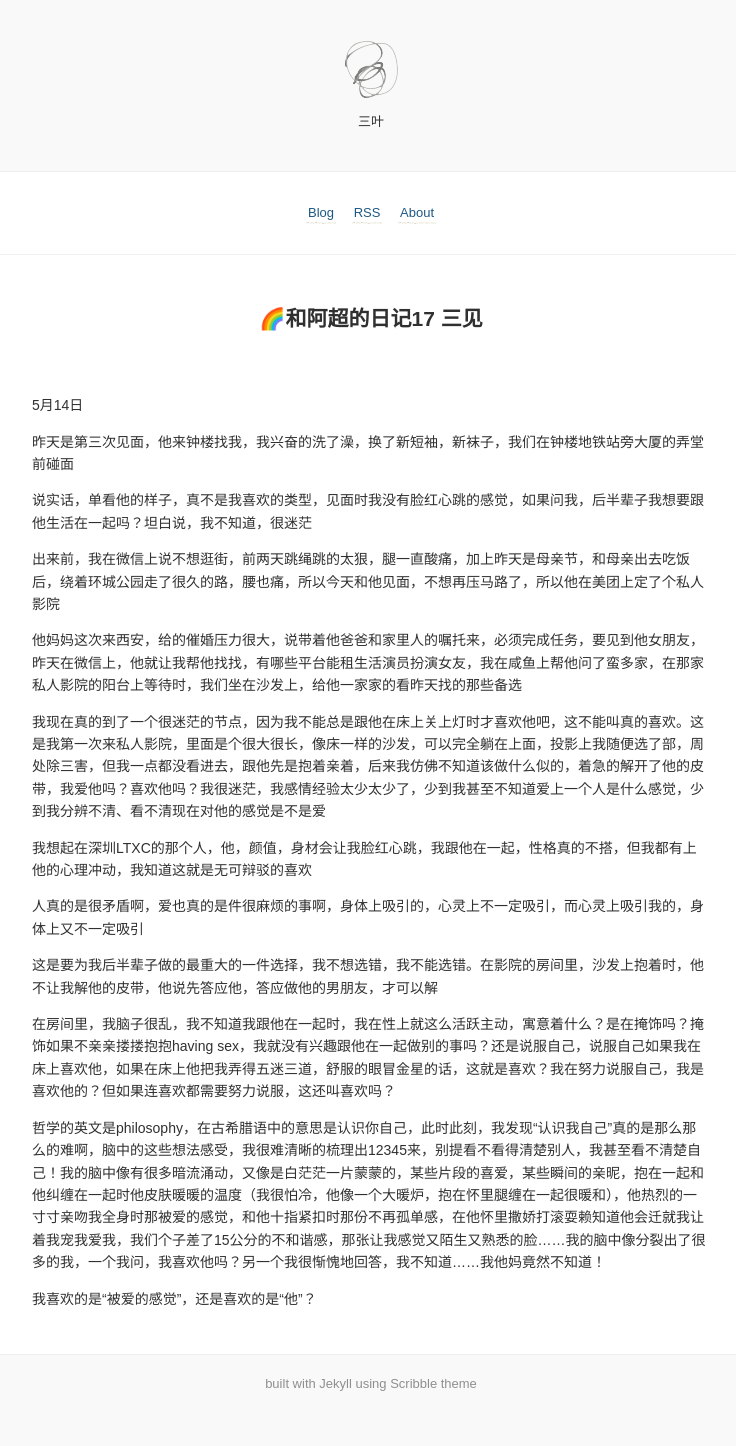
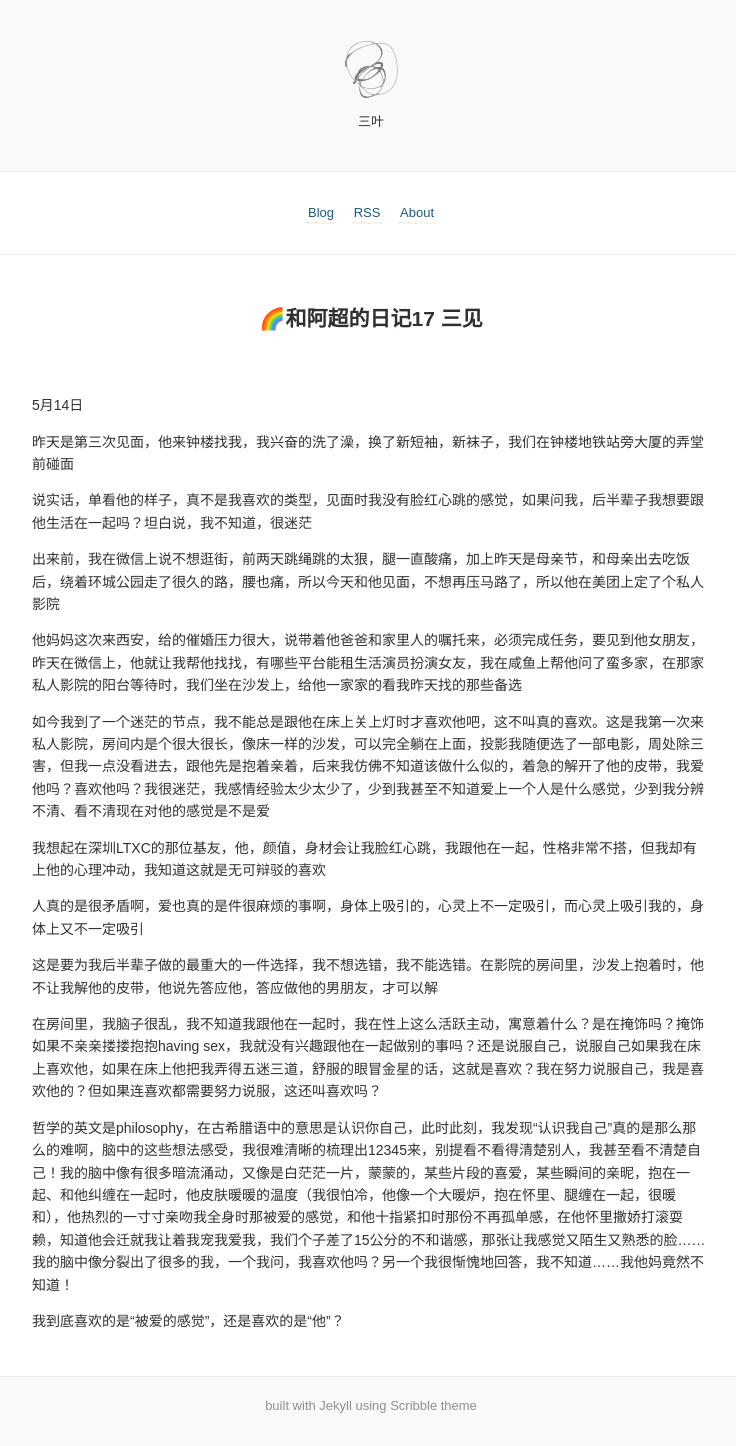
Before and after one commit to chaoandlong/chaoandlong.github.io, a Jekyll site: the page built from _posts/2024-05-14-🌈和阿超的日记17 三见.md, in a window 1280 px wide. Shown: the whole page, without its empty margins (269-1005 px from the left). Built offline with Jekyll 4.4.1, drawn with Linux system fonts in a browser that asks for light colours; before the commit the page ends 1423 px from its top, so only the background shows below that.

Commit message:
vault backup: 2024-08-27 23:35:16

```diff
--- a/_posts/2024-05-14-🌈和阿超的日记17 三见.md
+++ b/_posts/2024-05-14-🌈和阿超的日记17 三见.md
@@ -9,18 +9,18 @@ layout: post
 
 出来前，我在微信上说不想逛街，前两天跳绳跳的太狠，腿一直酸痛，加上昨天是母亲节，和母亲出去吃饭后，绕着环城公园走了很久的路，腰也痛，所以今天和他见面，不想再压马路了，所以他在美团上定了个私人影院
 
-他妈妈这次来西安，给的催婚压力很大，说带着他爸爸和家里人的嘱托来，必须完成任务，要见到他女朋友，昨天在微信上，他就让我帮他找找，有哪些平台能租生活演员扮演女友，我在咸鱼上帮他问了蛮多家，在那家私人影院的阳台上等待时，我们坐在沙发上，给他一家家的看昨天找的那些备选
+他妈妈这次来西安，给的催婚压力很大，说带着他爸爸和家里人的嘱托来，必须完成任务，要见到他女朋友，昨天在微信上，他就让我帮他找找，有哪些平台能租生活演员扮演女友，我在咸鱼上帮他问了蛮多家，在那家私人影院的阳台等待时，我们坐在沙发上，给他一家家的看我昨天找的那些备选
 
-我现在真的到了一个很迷茫的节点，因为我不能总是跟他在床上关上灯时才喜欢他吧，这不能叫真的喜欢。这是我第一次来私人影院，里面是个很大很长，像床一样的沙发，可以完全躺在上面，投影上我随便选了部，周处除三害，但我一点都没看进去，跟他先是抱着亲着，后来我仿佛不知道该做什么似的，着急的解开了他的皮带，我爱他吗？喜欢他吗？我很迷茫，我感情经验太少太少了，少到我甚至不知道爱上一个人是什么感觉，少到我分辨不清、看不清现在对他的感觉是不是爱
+如今我到了一个迷茫的节点，我不能总是跟他在床上关上灯时才喜欢他吧，这不叫真的喜欢。这是我第一次来私人影院，房间内是个很大很长，像床一样的沙发，可以完全躺在上面，投影我随便选了一部电影，周处除三害，但我一点没看进去，跟他先是抱着亲着，后来我仿佛不知道该做什么似的，着急的解开了他的皮带，我爱他吗？喜欢他吗？我很迷茫，我感情经验太少太少了，少到我甚至不知道爱上一个人是什么感觉，少到我分辨不清、看不清现在对他的感觉是不是爱
 
-我想起在深圳LTXC的那个人，他，颜值，身材会让我脸红心跳，我跟他在一起，性格真的不搭，但我都有上他的心理冲动，我知道这就是无可辩驳的喜欢
+我想起在深圳LTXC的那位基友，他，颜值，身材会让我脸红心跳，我跟他在一起，性格非常不搭，但我却有上他的心理冲动，我知道这就是无可辩驳的喜欢
 
 人真的是很矛盾啊，爱也真的是件很麻烦的事啊，身体上吸引的，心灵上不一定吸引，而心灵上吸引我的，身体上又不一定吸引
 
 这是要为我后半辈子做的最重大的一件选择，我不想选错，我不能选错。在影院的房间里，沙发上抱着时，他不让我解他的皮带，他说先答应他，答应做他的男朋友，才可以解
 
-在房间里，我脑子很乱，我不知道我跟他在一起时，我在性上就这么活跃主动，寓意着什么？是在掩饰吗？掩饰如果不亲亲搂搂抱抱having sex，我就没有兴趣跟他在一起做别的事吗？还是说服自己，说服自己如果我在床上喜欢他，如果在床上他把我弄得五迷三道，舒服的眼冒金星的话，这就是喜欢？我在努力说服自己，我是喜欢他的？但如果连喜欢都需要努力说服，这还叫喜欢吗？
+在房间里，我脑子很乱，我不知道我跟他在一起时，我在性上这么活跃主动，寓意着什么？是在掩饰吗？掩饰如果不亲亲搂搂抱抱having sex，我就没有兴趣跟他在一起做别的事吗？还是说服自己，说服自己如果我在床上喜欢他，如果在床上他把我弄得五迷三道，舒服的眼冒金星的话，这就是喜欢？我在努力说服自己，我是喜欢他的？但如果连喜欢都需要努力说服，这还叫喜欢吗？
 
-哲学的英文是philosophy，在古希腊语中的意思是认识你自己，此时此刻，我发现“认识我自己”真的是那么那么的难啊，脑中的这些想法感受，我很难清晰的梳理出12345来，别提看不看得清楚别人，我甚至看不清楚自己！我的脑中像有很多暗流涌动，又像是白茫茫一片蒙蒙的，某些片段的喜爱，某些瞬间的亲昵，抱在一起和他纠缠在一起时他皮肤暖暖的温度（我很怕冷，他像一个大暖炉，抱在怀里腿缠在一起很暖和），他热烈的一寸寸亲吻我全身时那被爱的感觉，和他十指紧扣时那份不再孤单感，在他怀里撒娇打滚耍赖知道他会迁就我让着我宠我爱我，我们个子差了15公分的不和谐感，那张让我感觉又陌生又熟悉的脸……我的脑中像分裂出了很多的我，一个我问，我喜欢他吗？另一个我很惭愧地回答，我不知道……我他妈竟然不知道！
+哲学的英文是philosophy，在古希腊语中的意思是认识你自己，此时此刻，我发现“认识我自己”真的是那么那么的难啊，脑中的这些想法感受，我很难清晰的梳理出12345来，别提看不看得清楚别人，我甚至看不清楚自己！我的脑中像有很多暗流涌动，又像是白茫茫一片，蒙蒙的，某些片段的喜爱，某些瞬间的亲昵，抱在一起、和他纠缠在一起时，他皮肤暖暖的温度（我很怕冷，他像一个大暖炉，抱在怀里、腿缠在一起，很暖和），他热烈的一寸寸亲吻我全身时那被爱的感觉，和他十指紧扣时那份不再孤单感，在他怀里撒娇打滚耍赖，知道他会迁就我让着我宠我爱我，我们个子差了15公分的不和谐感，那张让我感觉又陌生又熟悉的脸……我的脑中像分裂出了很多的我，一个我问，我喜欢他吗？另一个我很惭愧地回答，我不知道……我他妈竟然不知道！
 
-我喜欢的是“被爱的感觉”，还是喜欢的是“他”？
+我到底喜欢的是“被爱的感觉”，还是喜欢的是“他”？
```
Also changed, not shown: _posts/2024-05-06-🌈和阿超的日记6 初见.md (+1 -1 lines), _posts/2024-05-09-🌈和阿超的日记10 二见.md (+1 -1 lines), _posts/2024-05-12-🌈和阿超的日记15 代孕.md (renamed from _posts/2024-05-12-🌈和阿超的日记15 代孕焦虑.md, +1 -1 lines), _posts/2024-05-13-🌈和阿超的日记16.md (+2 -2 lines), _posts/2024-05-15-🌈和阿超的日记18 梅毒.md (renamed from _posts/2024-05-15-🌈和阿超的日记18.md, +1 -1 lines), _posts/2024-04-30-🌈和阿超的日记3 恐惧.md (renamed from _posts/2024-04-30-🌈和阿超的日记3.md).
